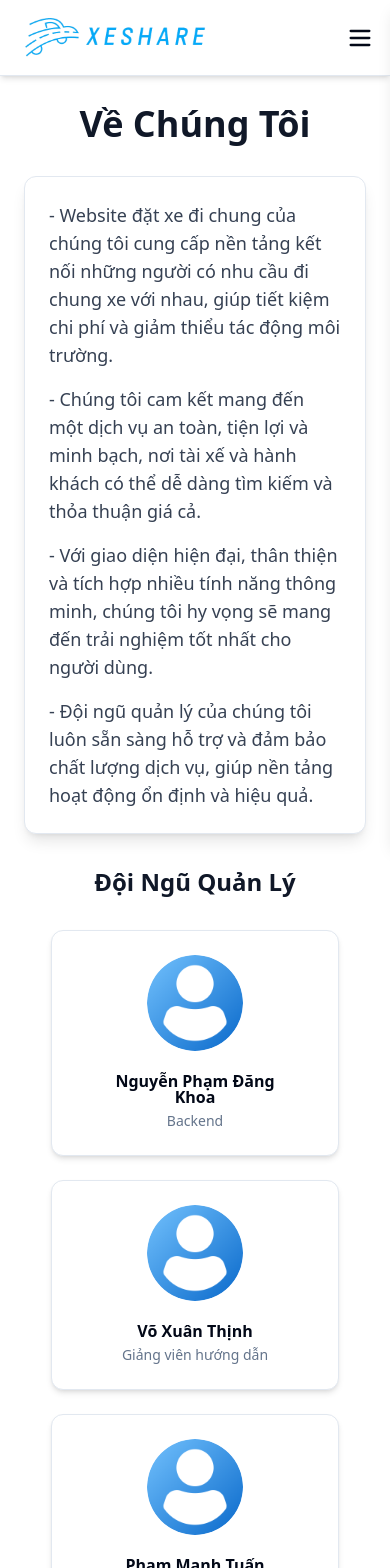
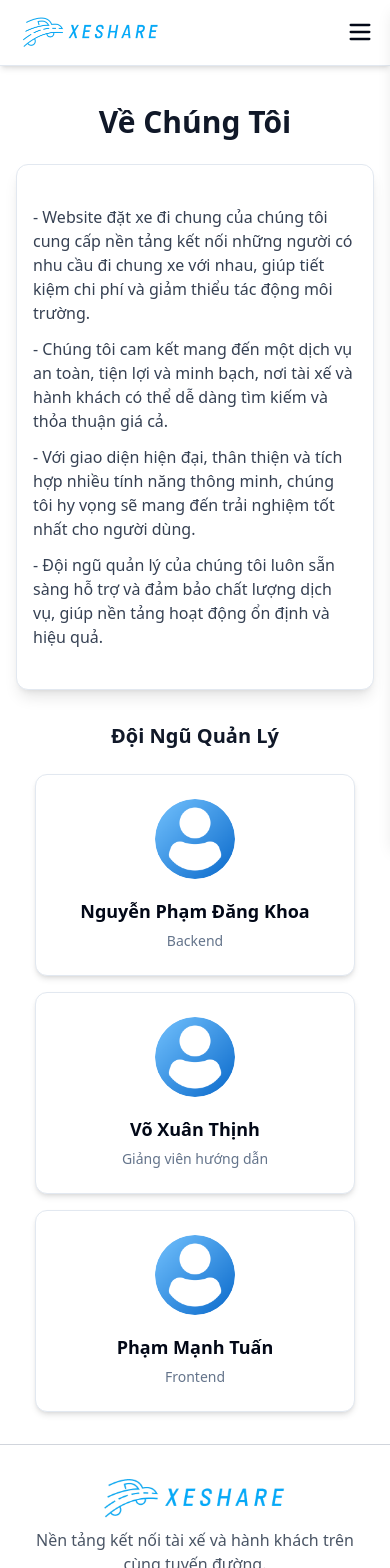
Before and after one commit to nguyenphamdangkhoa2003/xe-share_client, a Next.js app: page /about in a window 390 px wide. Shown: the top 1568 px of the page. Built offline with nearby package versions, Linux system fonts and the light colour scheme; no server answers.

Commit message:
style: chỉnh kích thước banner nhỏ lại

```diff
--- a/app/(public)/(home)/about/page.tsx
+++ b/app/(public)/(home)/about/page.tsx
@@ -16,12 +16,13 @@ const teamMembers = [
 
 export default function AboutPage() {
   return (
-    <div className="max-w-6xl mx-auto pb-8 pt-16 px-6">
-      <h2 className="text-4xl font-bold text-center text-gray-900 mb-8">
+    <div className="max-w-6xl mx-auto pb-8 pt-16 px-4 sm:px-6 lg:px-8">
+      <h2 className="text-3xl sm:text-4xl font-bold text-center text-gray-900 mb-6 sm:mb-8">
         Về Chúng Tôi
       </h2>
+
       <Card className="bg-white shadow-lg">
-        <CardContent className="text-lg text-gray-700 space-y-4">
+        <CardContent className="text-base sm:text-lg text-gray-700 space-y-3 sm:space-y-4 p-4 sm:p-6">
           <p>
             - Website đặt xe đi chung của chúng tôi cung cấp nền tảng kết nối những người có nhu cầu đi chung xe với nhau, giúp tiết kiệm chi phí và giảm thiểu tác động môi trường.
           </p>
@@ -37,20 +38,24 @@ export default function AboutPage() {
         </CardContent>
       </Card>
 
-      <h3 className="text-2xl font-semibold text-center text-gray-900 my-8">
+      <h3 className="text-xl sm:text-2xl font-semibold text-center text-gray-900 mt-8 mb-6 sm:my-8">
         Đội Ngũ Quản Lý
       </h3>
-      <div className="grid grid-cols-1 sm:grid-cols-2 md:grid-cols-3 gap-6 justify-center">
+
+      <div className="grid grid-cols-1 sm:grid-cols-2 lg:grid-cols-3 gap-4 sm:gap-6 justify-items-center">
         {teamMembers.map((member, index) => (
-          <Card key={index} className="bg-white shadow-md text-center p-6 w-72 mx-auto">
-            <CardHeader>
+          <Card
+            key={index}
+            className="bg-white shadow-md text-center p-4 sm:p-6 w-full max-w-xs sm:max-w-sm"
+          >
+            <CardHeader className="p-2 sm:p-4">
               <img
                 src={member.image}
                 alt={member.name}
-                className="w-24 h-24 mx-auto rounded-full mb-4"
+                className="w-20 h-20 sm:w-24 sm:h-24 mx-auto rounded-full mb-3 sm:mb-4"
               />
-              <CardTitle>{member.name}</CardTitle>
-              <CardDescription>{member.role}</CardDescription>
+              <CardTitle className="text-lg sm:text-xl">{member.name}</CardTitle>
+              <CardDescription className="text-sm sm:text-base">{member.role}</CardDescription>
             </CardHeader>
           </Card>
         ))}
--- a/app/(public)/(home)/page.tsx
+++ b/app/(public)/(home)/page.tsx
@@ -4,8 +4,9 @@ import Image from 'next/image';
 
 export default function Home() {
     return (
-        <div>
-            <Banner src="/images/banner.webp" alt="Banner Image" />
+        <div className='md:pt-9 pt-7'>
+            <Banner src="/images/banner.jpg" alt="Banner Image" />
+
             <div className="mb-4">
                 <SearchTrip />
             </div>
@@ -51,7 +52,7 @@ export default function Home() {
                 </div>
 
                 {/* Nội dung mở rộng */}
-                <div className="flex-1">
+                <div className="flex-1 md:pb-1 md:px-1 pb-5 px-6">
                     <h2 className="text-2xl font-bold text-black text-center sm:text-left">
                         Lợi ích của việc đi chung xe
                     </h2>
--- a/components/Navbar.tsx
+++ b/components/Navbar.tsx
@@ -24,6 +24,14 @@ const Navbar = () => {
                         height={200}
                         width={200}
                         alt="Logo"
+                        className='md:block hidden'
+                    />
+                    <Image
+                        src="/images/logo.png"
+                        height={100}
+                        width={150}
+                        alt="Logo"
+                        className='md:hidden block'
                     />
                 </Link>
 
```
Also changed, not shown: public/images/banner.jpg (added), public/images/banner.webp.
